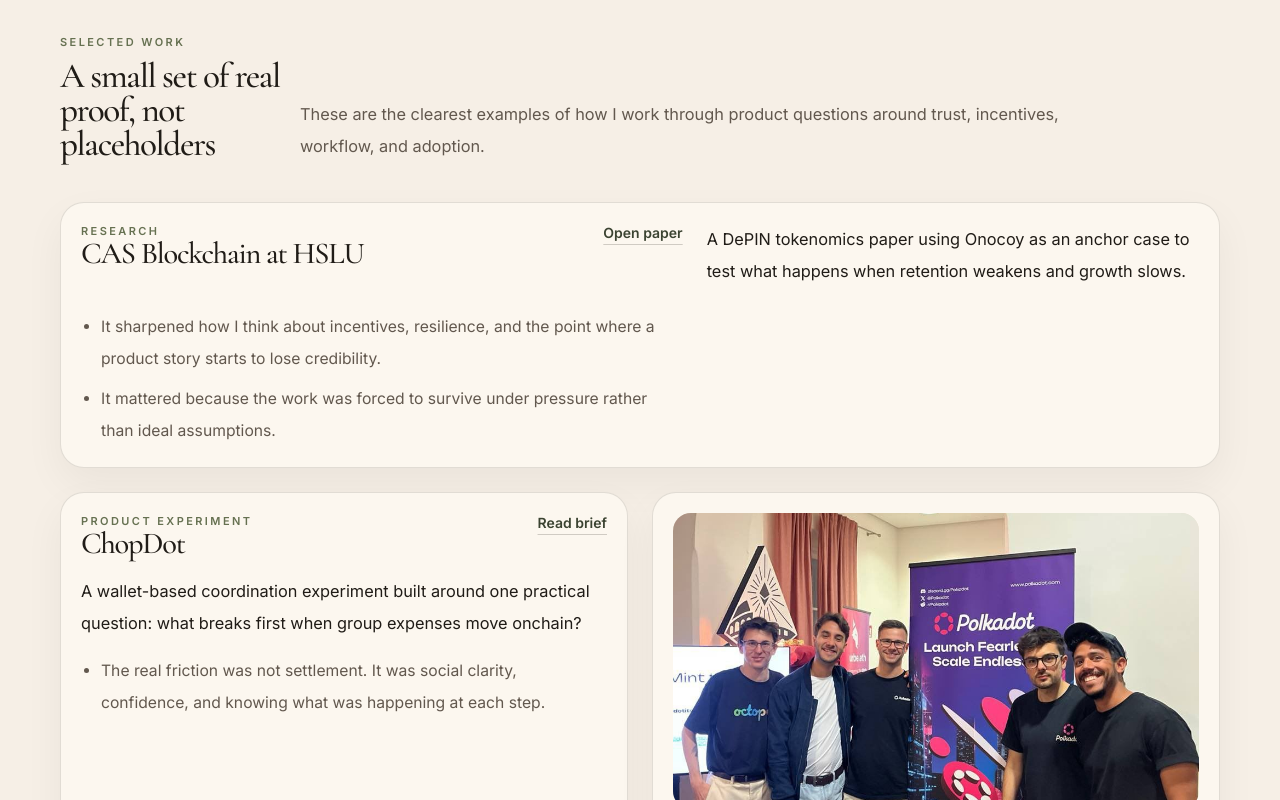
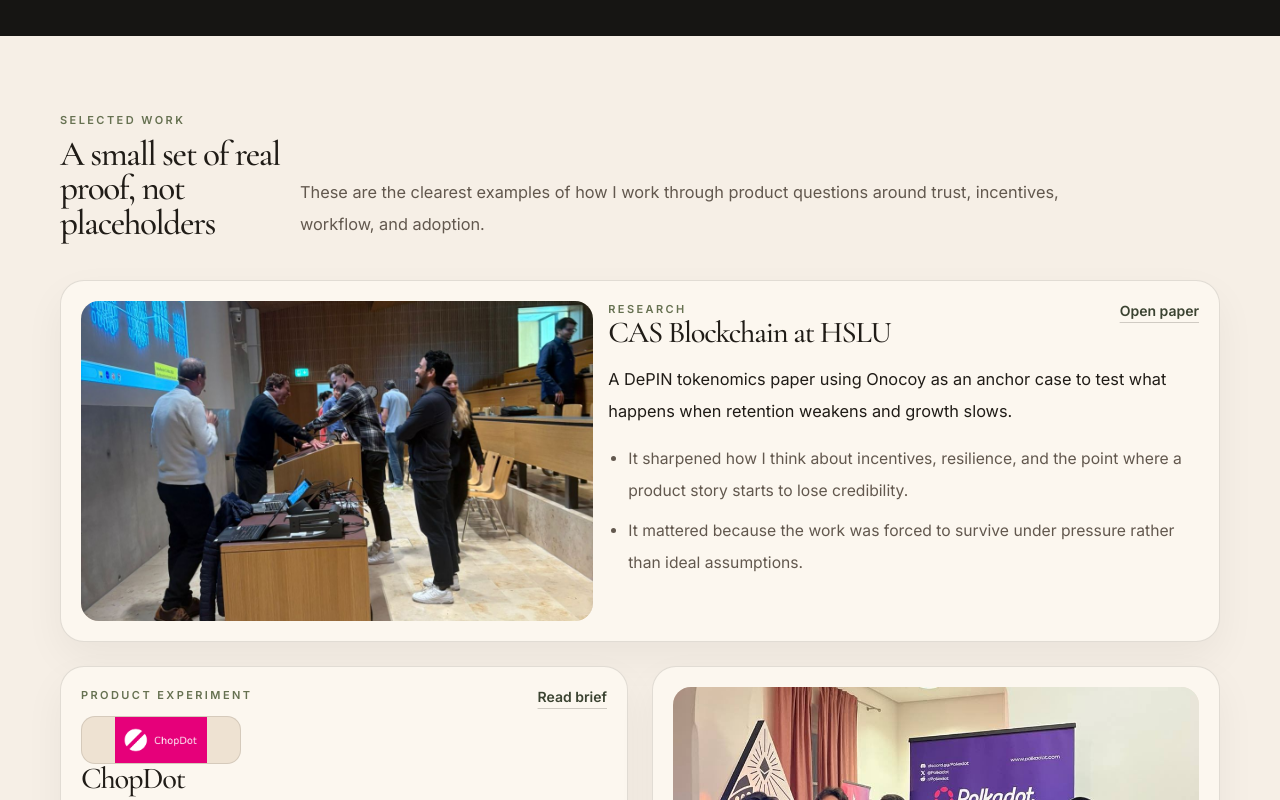
Before and after one commit to Devpen787/personalsite, a Next.js app: page / in a window 1280 px wide. Shown: the part 2000-2800 px from the top of the page. Built offline with nearby package versions, Linux system fonts and the light colour scheme.

Commit message:
Refine proof cards and add AI angle

```diff
--- a/app/globals.css
+++ b/app/globals.css
@@ -323,7 +323,7 @@
   }
 
   .proof-card--textonly {
-    @apply lg:grid-cols-[minmax(0,1.1fr)_minmax(260px,0.9fr)];
+    @apply lg:grid-cols-[minmax(320px,0.92fr)_minmax(0,1.08fr)];
   }
 
   .proof-card__media {
@@ -331,15 +331,23 @@
   }
 
   .proof-card__media--featured {
-    @apply lg:row-span-3 lg:min-h-[320px];
+    @apply lg:min-h-[320px];
   }
 
   .proof-card__media--compact {
     @apply aspect-[16/9];
   }
 
+  .proof-card__content {
+    @apply flex h-full flex-col gap-4;
+  }
+
   .proof-card__top {
     @apply flex flex-col gap-4 sm:flex-row sm:items-start sm:justify-between;
+  }
+
+  .proof-card__brand {
+    @apply relative mt-3 h-12 w-[160px] overflow-hidden rounded-[14px] border border-[var(--line)] bg-[var(--surface-muted)] p-2;
   }
 
   .proof-title {
--- a/app/layout.tsx
+++ b/app/layout.tsx
@@ -16,8 +16,8 @@ const cormorant = Cormorant_Garamond({
 export const metadata: Metadata = {
   title: 'Devinson Peña | Web3 Product, Partnerships & Adoption',
   description:
-    'Editorial portfolio for Devinson Peña, a Zurich-based Web3 leader focused on product, partnerships, tokenization, and real-world adoption.',
-  keywords: ['Web3', 'Tokenization', 'Onchain Products', 'Product Management', 'Strategic Partnerships', 'Adoption'],
+    'Editorial portfolio for Devinson Peña, a Zurich-based Web3 leader focused on product, partnerships, tokenization, AI workflows, and real-world adoption.',
+  keywords: ['Web3', 'Tokenization', 'Onchain Products', 'Product Management', 'Strategic Partnerships', 'Adoption', 'AI Workflows', 'Automation'],
   icons: {
     icon: '/favicon.ico',
     shortcut: '/favicon.ico',
--- a/app/projects/page.tsx
+++ b/app/projects/page.tsx
@@ -11,6 +11,8 @@ type WorkCard = {
   bullets: string[]
   image?: string
   imageAlt?: string
+  logo?: string
+  logoAlt?: string
 }
 
 const work: WorkCard[] = [
@@ -31,12 +33,15 @@ const work: WorkCard[] = [
   {
     title: 'ChopDot',
     label: 'Product experiment',
+    logo: '/images/chopdot-logo.png',
+    logoAlt: 'ChopDot logo',
     href: '/docs/chopdot-brief.pdf',
     linkLabel: 'Read brief',
     summary:
-      'A wallet-based coordination experiment built around a simple but revealing question: where do trust, clarity, and user confidence break down when group expenses move onchain?',
+      'A Polkadot-native group expense app where everyday coordination stays offchain and final group closeout is anchored onchain with settlement proof recorded through a PVM smart contract.',
     bullets: [
-      'Showed that the hardest product problem was not payment settlement, but social coordination and confidence.',
+      'The current release supports closeout-driven settlement for both DOT and USDC using a hybrid wallet model.',
+      'It reinforced that the hardest product problem is not just payment execution, but social coordination, clarity, and confidence at each step.',
     ],
   },
   {
@@ -123,6 +128,18 @@ export default function Projects() {
                   <div className="proof-card__top">
                     <div>
                       <p className="section-label">{item.label}</p>
+                      {item.logo ? (
+                        <div className="proof-card__brand">
+                          <Image
+                            src={item.logo}
+                            alt={item.logoAlt ?? `${item.title} logo`}
+                            fill
+                            unoptimized
+                            className="object-contain"
+                            sizes="180px"
+                          />
+                        </div>
+                      ) : null}
                       <h2 className="proof-title">{item.title}</h2>
                     </div>
                     <a
--- a/components/LandingPage.tsx
+++ b/components/LandingPage.tsx
@@ -14,6 +14,10 @@ type ProofCard = {
   cta: string
   summary: string
   bullets: string[]
+  image?: string
+  imageAlt?: string
+  logo?: string
+  logoAlt?: string
 }
 
 const focusAreas = [
@@ -53,6 +57,8 @@ const proofCards: ProofCard[] = [
   {
     title: 'CAS Blockchain at HSLU',
     type: 'Research',
+    image: '/images/hslu-cas-photo.jpeg',
+    imageAlt: 'Devinson Peña at the HSLU Blockchain CAS presentation',
     href: '/docs/hslu-cas-paper.pdf',
     cta: 'Open paper',
     summary: 'A DePIN tokenomics paper using Onocoy as an anchor case to test what happens when retention weakens and growth slows.',
@@ -64,11 +70,14 @@ const proofCards: ProofCard[] = [
   {
     title: 'ChopDot',
     type: 'Product experiment',
+    logo: '/images/chopdot-logo.png',
+    logoAlt: 'ChopDot logo',
     href: '/docs/chopdot-brief.pdf',
     cta: 'Read brief',
-    summary: 'A wallet-based coordination experiment built around one practical question: what breaks first when group expenses move onchain?',
+    summary: 'A Polkadot-native group expense app that keeps coordination offchain while anchoring final closeout and settlement proof onchain through a PVM smart contract.',
     bullets: [
-      'The real friction was not settlement. It was social clarity, confidence, and knowing what was happening at each step.',
+      'The product now supports closeout-driven settlement for both DOT and USDC with a hybrid wallet model across Polkadot assets and Polkadot Hub contract writes.',
+      'The core product lesson stayed the same: social clarity and confidence matter as much as raw settlement capability.',
     ],
   },
   {
@@ -137,7 +146,8 @@ export default function LandingPage({ mono = false }: LandingPageProps) {
                     Over the last decade I have worked across product, partnerships, GTM, onboarding, and delivery in
                     environments where the real challenge was whether people could understand the product well enough to
                     trust it, implement it, and move on it. That is the perspective I now bring to tokenization,
-                    onchain products, and adoption.
+                    onchain products, adoption, and practical AI workflows where automation and agent tooling need to
+                    become usable in the real world.
                   </p>
 
                   <div className="action-row">
@@ -155,6 +165,7 @@ export default function LandingPage({ mono = false }: LandingPageProps) {
                   <div className="chip-row">
                     <span className="meta-chip">Zurich</span>
                     <span className="meta-chip">English / Spanish / German</span>
+                    <span className="meta-chip">AI workflows & automation</span>
                     <span className="meta-chip">ETHCC Cannes 2026</span>
                   </div>
                 </div>
@@ -250,6 +261,19 @@ export default function LandingPage({ mono = false }: LandingPageProps) {
 
             <div className="proof-grid">
               <article className="proof-card proof-card--featured proof-card--textonly">
+                {featuredProof.image ? (
+                  <div className="proof-card__media proof-card__media--featured">
+                    <Image
+                      src={featuredProof.image}
+                      alt={featuredProof.imageAlt ?? featuredProof.title}
+                      fill
+                      unoptimized
+                      className="object-cover"
+                      sizes="(max-width: 1024px) 100vw, 36vw"
+                    />
+                  </div>
+                ) : null}
+                <div className="proof-card__content">
                   <div className="proof-card__top">
                     <div>
                       <p className="section-label">{featuredProof.type}</p>
@@ -265,6 +289,7 @@ export default function LandingPage({ mono = false }: LandingPageProps) {
                       <li key={item}>{item}</li>
                     ))}
                   </ul>
+                </div>
               </article>
 
               {secondaryProof.map((card, index) => (
@@ -284,6 +309,18 @@ export default function LandingPage({ mono = false }: LandingPageProps) {
                   <div className="proof-card__top">
                     <div>
                       <p className="section-label">{card.type}</p>
+                      {card.logo ? (
+                        <div className="proof-card__brand">
+                          <Image
+                            src={card.logo}
+                            alt={card.logoAlt ?? `${card.title} logo`}
+                            fill
+                            unoptimized
+                            className="object-contain"
+                            sizes="180px"
+                          />
+                        </div>
+                      ) : null}
                       <h2 className="proof-title">{card.title}</h2>
                     </div>
                     <a
@@ -315,7 +352,7 @@ export default function LandingPage({ mono = false }: LandingPageProps) {
                 <p className="section-title">The through-line in my background is making messy products easier to sell, implement, and use.</p>
               </div>
               <p className="section-description">
-                Different sectors, same recurring pattern: where the team needs more structure, clearer translation, and more trust in the product workflow.
+                Different sectors, same recurring pattern: where the team needs more structure, clearer translation, and more trust in the product workflow. More recently that has also meant AI-assisted tooling, automation, and agent-based ways of working that need to be practical rather than theatrical.
               </p>
             </div>
 
```
Also changed, not shown: public/images/chopdot-logo.png (added). Lines whose indentation alone changed are shown as unchanged.
